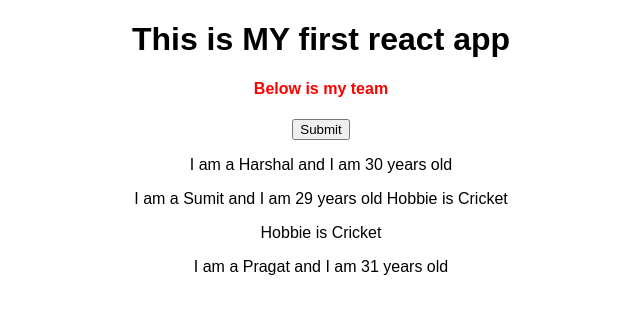
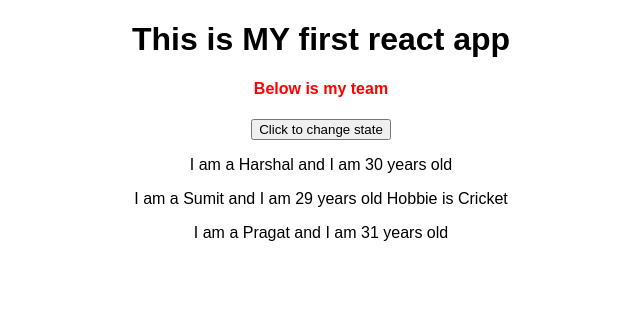
Before and after one commit to harsh-Deshmukh/ReactAppAssignment, a React (Create React App) app: page / in a window 1280 px wide. Shown: the top 314 px of the page, without its empty margins (319-959 px from the left). Built offline with nearby package versions, Linux system fonts and the light colour scheme.

Commit message:
State manipulation by changing state it will reload the dom again

```diff
--- a/src/App.js
+++ b/src/App.js
@@ -1,4 +1,4 @@
-import React, {Component } from "react";
+import React, { Component } from "react";
 import logo from "./logo.svg";
 import "./App.css";
 import Person from "./Person/Person";
@@ -12,13 +12,26 @@ class App extends Component {
       { name: "Sumit", age: 29 },
       { name: "Pragat", age: 31 },
     ],
+    otherPerson: "other person"
   };
+
+  switchNameHandler = () => {
+    // this.state.persons[0].name = 'Harshal Deshmukh';  //these will not work becoz react will not recognized that
+    //used below method for chnage state and  this will chk which part need to be change depends on what we passed by comparing state var actual state.
+    this.setState({
+      persons: [
+        { name: "Harshal Deshmukh", age: 31 },
+        { name: "Sumit", age: 29 },
+        { name: "Pragat", age: 30 },
+      ]
+    })
+  }
   render() {
     return (
       <div className="App">
         <h1>This is MY first react app</h1>
         <h4>Below is my team</h4>
-        <button>Submit</button>
+        <button onClick={this.switchNameHandler}>Click to change state</button>
 
         <Person name={this.state.persons[0].name} age={this.state.persons[0].age} />
 
--- a/src/Person/Person.js
+++ b/src/Person/Person.js
@@ -9,7 +9,7 @@ const person = (props) => {
       I am a {props.name} and I am {props.age} years old {props.children}
       {/* you can put in same 'p' see above or you can
           do like below */}
-      <p>{props.children}</p>
+
     </p>
   );
 };
```
Also changed, not shown: 1 other file (tests, documents, lock files or other folders).
